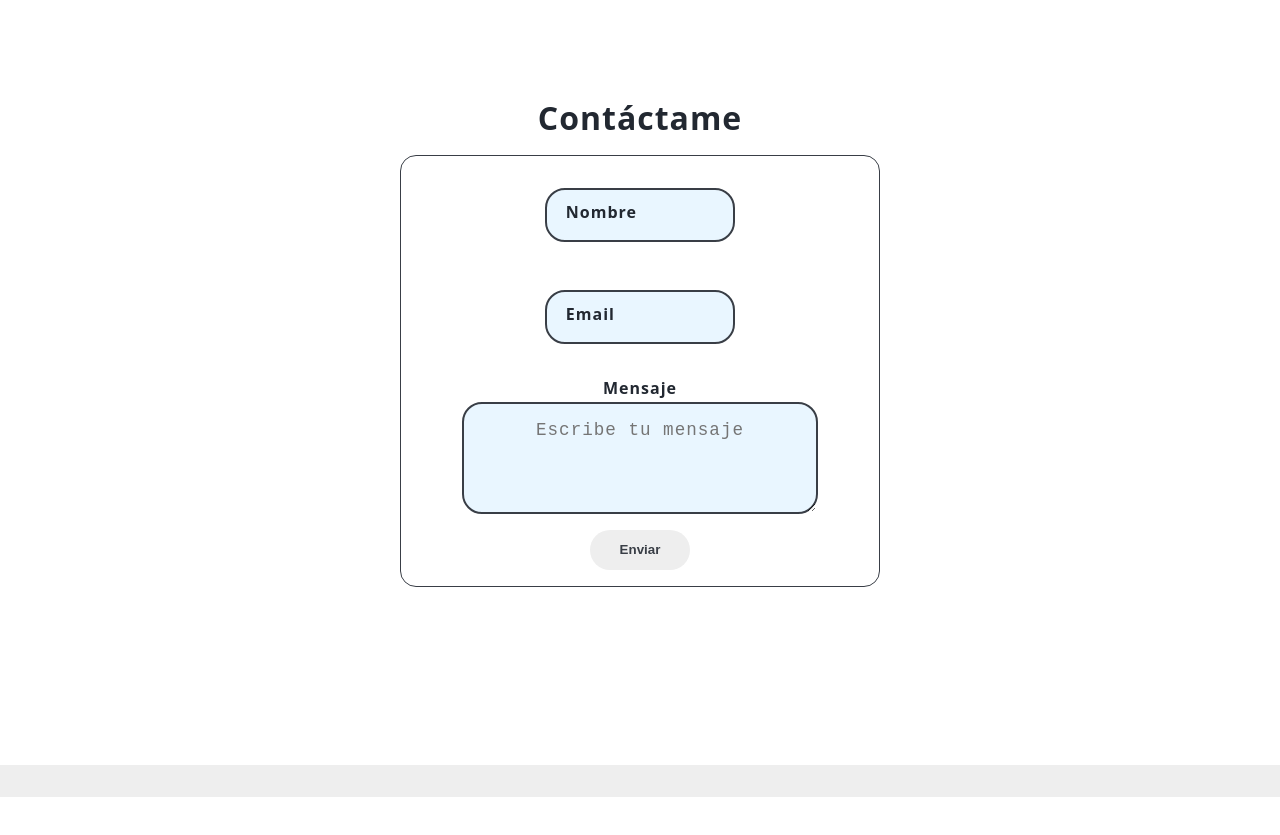
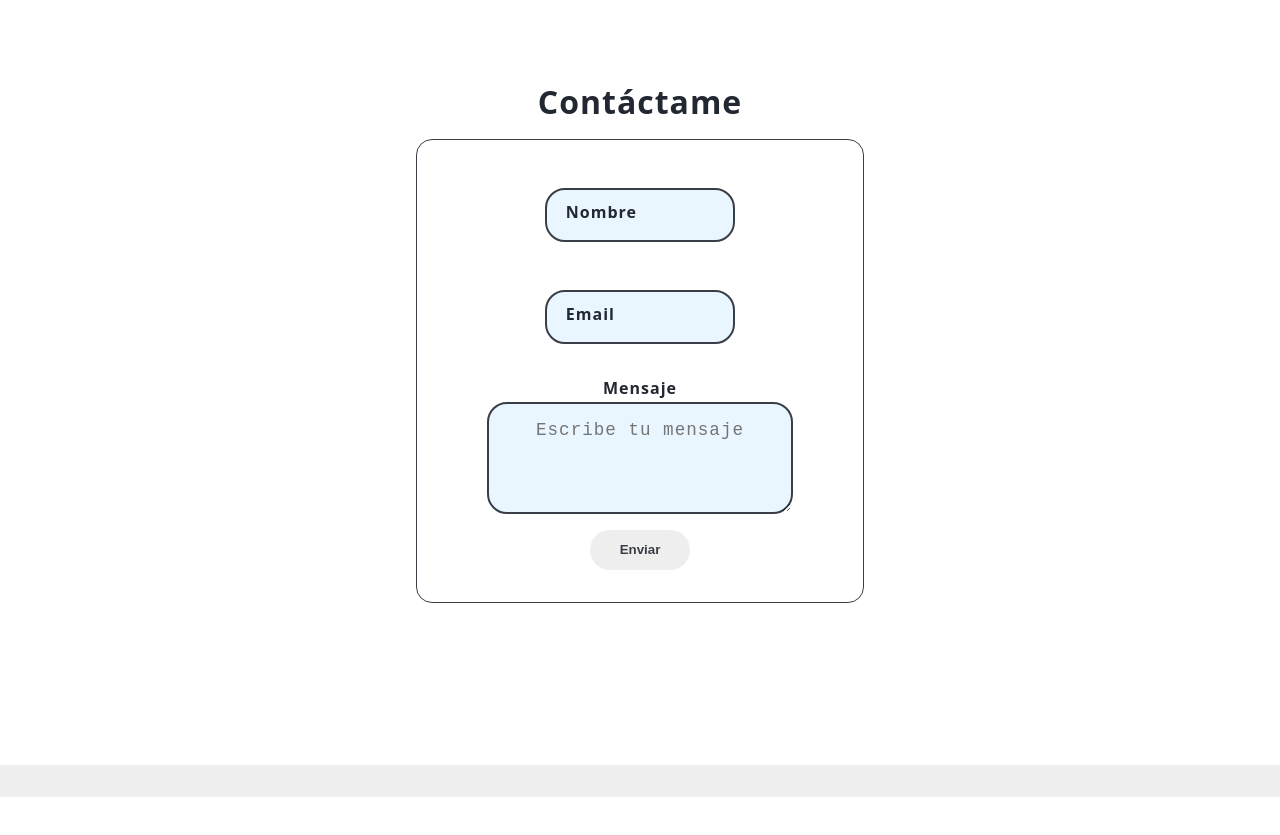
Before and after one commit to Glutix/Quincho, a React (Vite) app: page / in a window 1280 px wide. Shown: the part 4820-5655 px from the top of the page. Built offline with nearby package versions, Linux system fonts and the light colour scheme.

Commit message:
fix/style-contact

```diff
--- a/src/styles/components/_contact.scss
+++ b/src/styles/components/_contact.scss
@@ -12,11 +12,11 @@
 
 	.form {
 		@include fullCenter(column);
-		width: 30rem;
+		width: 28rem;
 		height: fit-content;
 		border-radius: 1rem;
 		border: 1px solid $color-secondary;
-		padding: 1rem;
+		padding: 2rem;
 		gap: 1rem;
 
 		.inputGroup {
```
